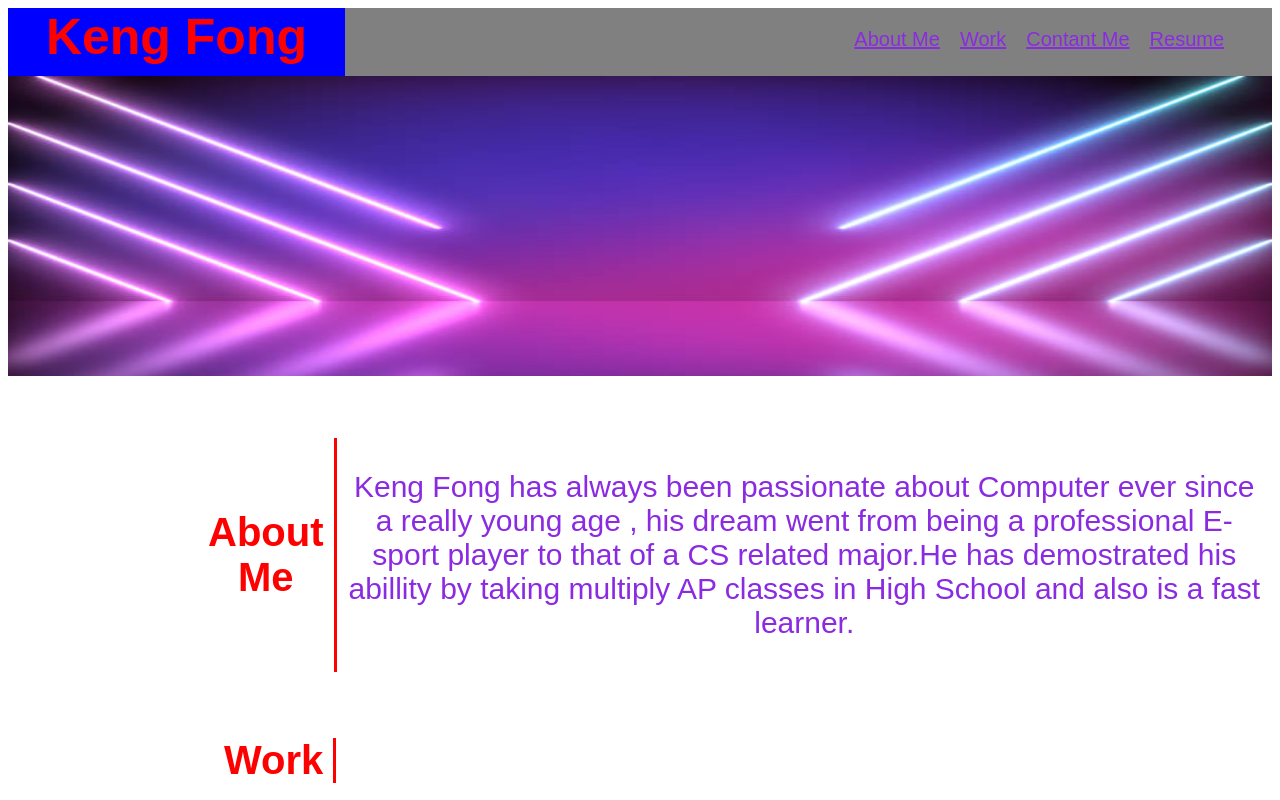
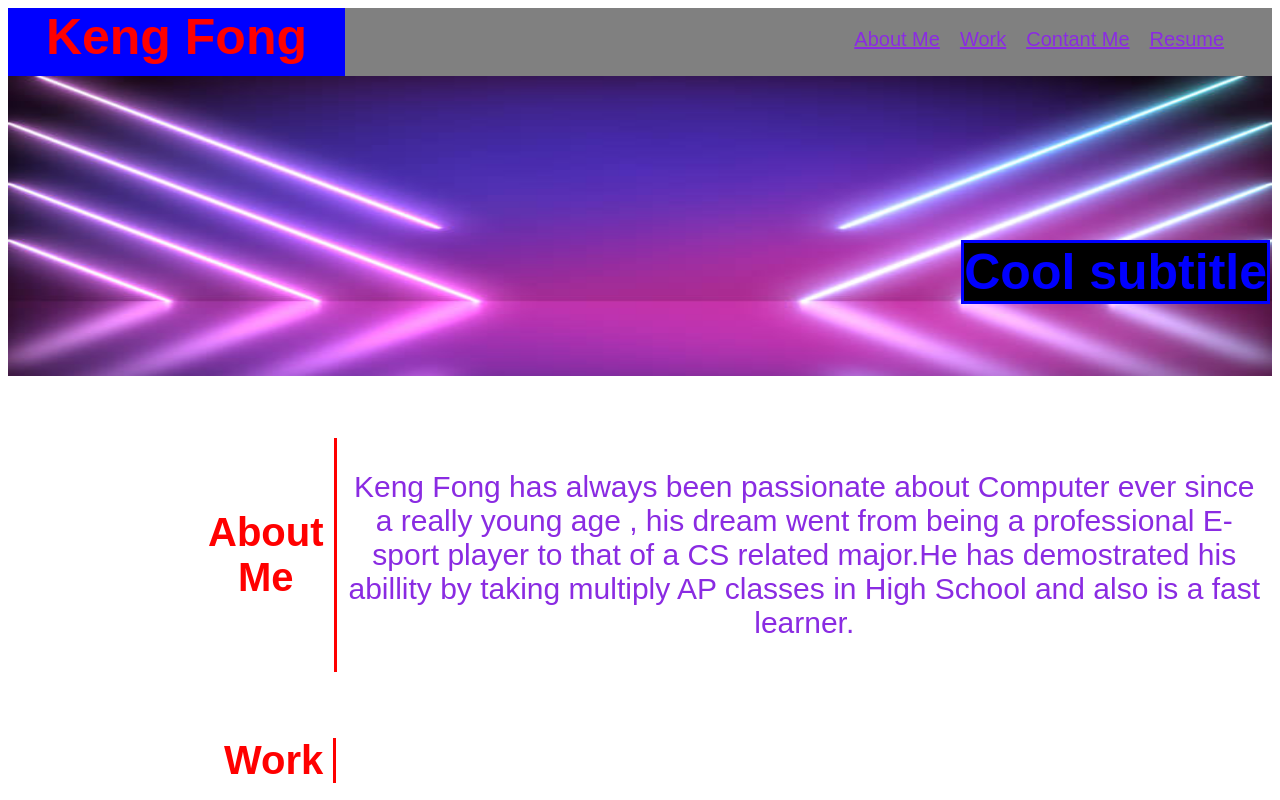
Before and after one commit to kenghoufong1/UWBootCampWeek2Challenge, a plain HTML site: page index.html in a window 1280 px wide. Shown: the top 800 px of the page. Drawn offline with Linux system fonts and the light colour scheme; files whose address does not match are found by name.

Commit message:
added an another update on the readme

```diff
--- a/assets/style.css
+++ b/assets/style.css
@@ -1,9 +1,11 @@
+/* changed every item's font and color by default */
 * {
     text-align: center;
     color:blueviolet;
     font-family: Arial;
 }
 
+/* Change the size color and behaviors of the header */
 header{
     font-size: 50px;
     background-color: blue;
@@ -15,7 +17,7 @@ header{
     float: left;
     height: 68px;
 }
-
+/* change the behavior of the nav bar  */
 nav{
     display:flex;
     justify-content: right;
@@ -25,19 +27,19 @@ nav{
     padding-top:10px;
     flex-wrap: wrap;
 }
-
+/* Change the behavior of the a href link under the nav bar */
 nav a{
     padding: 10px;
     font-size: 20px;
 }
 
+/* Set the big background img with a height width and margin */
 .Background-img img {
     height: 300px;
     width: 100%;
-    margin-bottom: 25px;
-    background-size: cover;
-    background-position: center;
+    margin-bottom: 25px ;
 }
+/* Change the Work and About me header 2's color and flex prop */
 
 .Work h2,.AboutMe h2{
     font-size: 40px;
@@ -50,7 +52,7 @@ nav a{
     align-content: center;
 }
 
-
+/* Changed Work to a flexbox and changed it's height */
 .Work {
     display:flex;
     flex-wrap: wrap;
@@ -64,6 +66,7 @@ nav a{
     display:flex;
 }
 
+/* Changed the behavior of the p text in about me */
 .AboutMe p{
     font-size: 30px;
     padding: 10px;
@@ -74,20 +77,20 @@ nav a{
     flex-direction: row;
     align-items: center;
 }
-
+/* gave the imagecontainer in work a flex prop and height width */
 .imagecont{
     height:880px;
     width: 80%;
     display:flex;
     flex-wrap: wrap;
 }
-
+/* Added a diff color border to all of the img in work */
 .imagecont img{
     border-style: solid;
     border-color: blue;
     flex-wrap: wrap;
 }
-
+/* Gave all workpic below a seperae behavior */
 .WorkPic1{
     Height:300px;
     width:100%;
@@ -125,7 +128,7 @@ nav a{
     display:flex;
 
 }
-
+/* Set the behavior of header 2 within contact me */
 .ContactMe h2{
     font-size: 40px;
     color: red;
@@ -144,3 +147,13 @@ nav a{
     margin-left: 45px;
     align-items: center;
 }
+
+h3{
+    position: absolute;
+    right: 10px;
+    top: 190px;
+    border-style: solid;
+    font-size: 50px;
+    color:blue;
+    background-color: black;
+}
--- a/index.html
+++ b/index.html
@@ -23,6 +23,7 @@
 
     <div class="Background-img">
         <img class="WorkPic" src="C:\Users\kengh\OneDrive\Desktop\UWBootCampWeek2Challenge\assets\image\background.jpg" alt="PlaceHolder img" />
+        <h3>Cool subtitle</h3>
     </div>
     <div class="AboutMe" id="first">
             <h2>About Me</h2>
```
Also changed, not shown: 1 other file.
